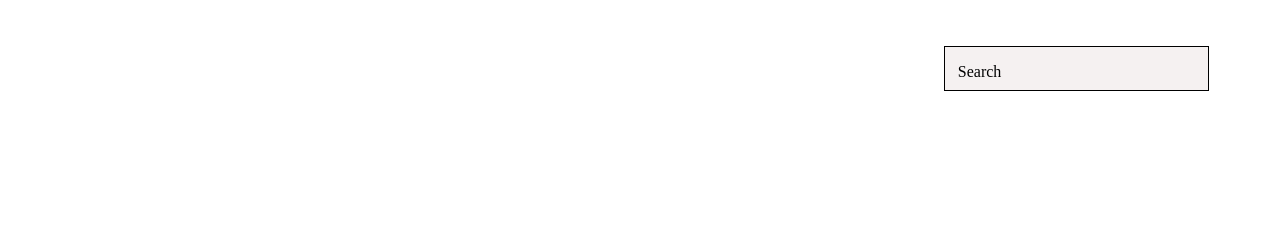
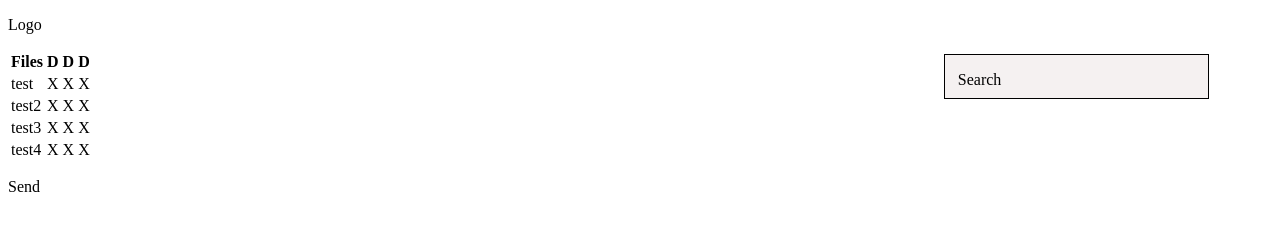
Before and after one commit to adammartin13/PiProject, a plain HTML site: page index.html in a window 1280 px wide. Drawn offline with Linux system fonts and the light colour scheme.

Commit message:
Added main menu skeleton

```diff
--- a/index.html
+++ b/index.html
@@ -9,7 +9,44 @@
             <p>Search</p>
         </div>
         <div id="logo">
-
+            <p>Logo</p>
+        </div>
+        <div id="list">
+            <table>
+                <tr>
+                    <th style="text-align:left;border-left:none;">Files</th>
+                    <th>D</th>
+                    <th>D</th>
+                    <th>D</th>
+                </tr>
+                <tr>
+                    <td class="song">test</td>
+                    <td>X</td>
+                    <td>X</td>
+                    <td>X</td>
+                </tr>
+                <tr>
+                    <td class="song">test2</td>
+                    <td>X</td>
+                    <td>X</td>
+                    <td>X</td>
+                </tr>
+                <tr>
+                    <td class="song">test3</td>
+                    <td>X</td>
+                    <td>X</td>
+                    <td>X</td>
+                </tr>
+                <tr>
+                    <td class="song">test4</td>
+                    <td>X</td>
+                    <td>X</td>
+                    <td>X</td>
+                </tr>
+            </table>
+        </div>
+        <div id="send">
+            <p>Send</p>
         </div>
     </div>
 </html>
```
